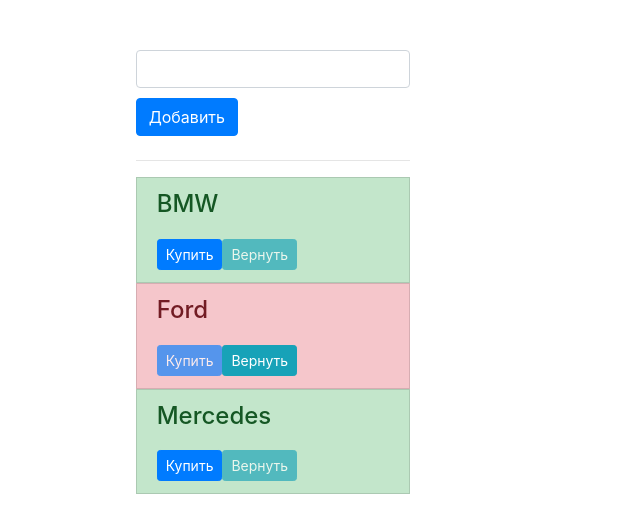
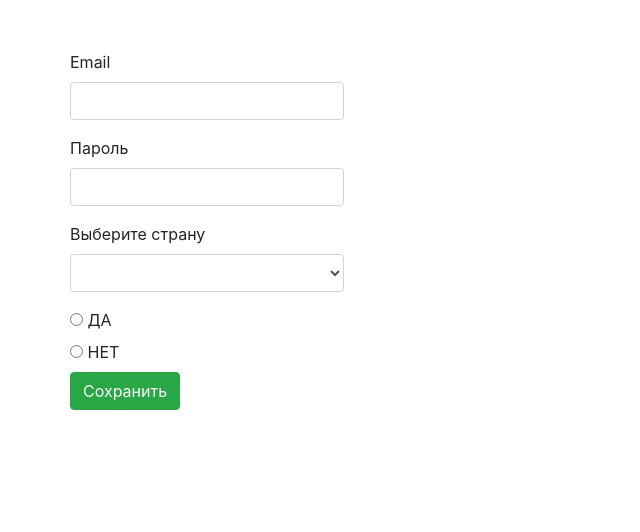
Before and after one commit to maxvanny2010/theory, an Angular app in the folder theoryapp/: page / in a window 1280 px wide. Shown: the top 532 px of the page, without its empty margins (0-640 px from the left). Built offline with nearby package versions, Linux system fonts and the light colour scheme.

Commit message:
forms template 7

```diff
--- a/theoryapp/src/app/app.component.html
+++ b/theoryapp/src/app/app.component.html
@@ -15,7 +15,8 @@
       <!--<app-swith></app-swith>-->
 <!--      <app-pipe></app-pipe>-->
       <!--<app-mypipe></app-mypipe>-->
-      <app-market></app-market>
+      <!--<app-market></app-market>-->
+      <app-form></app-form>
     </div>
   </div>
 </div>
--- a/theoryapp/src/app/app.module.ts
+++ b/theoryapp/src/app/app.module.ts
@@ -27,6 +27,8 @@
 import {MarketComponent} from './market/market.component';
 import {CarService} from "./market/car.service";
 import {ConsoleService} from "./market/console.service";
+import { FormComponent } from './form/form.component';
+import { FormsComponent } from './forms/forms.component';
 
 @NgModule({
   declarations: [
@@ -51,7 +53,9 @@
     DynamicFilterPipe,
     MarketCarComponent,
     MarketCarAddComponent,
-    MarketComponent
+    MarketComponent,
+    FormComponent,
+    FormsComponent
   ],
   imports: [
     BrowserModule,
--- /dev/null
+++ b/theoryapp/src/app/form/form.component.html
@@ -0,0 +1,27 @@
+<div class="col-xs-8 col-xs-offset-2">
+  <form (ngSubmit)="submitForm(form)" #form="ngForm">
+    <div class="form-group">
+      <label>Email</label>
+      <input type="text" class="form-control" ngModel name="email">
+    </div>
+    <div class="form-group">
+      <label>Пароль</label>
+      <input type="password" class="form-control" ngModel name="pass">
+    </div>
+    <div class="form-group">
+      <label>Выберите страну</label>
+      <select class="form-control" ngModel name="country">
+        <option value="ru">Россия</option>
+        <option value="by">Белоруссия</option>
+        <option value="ua">Украина</option>
+      </select>
+    </div>
+    <div class="radio" *ngFor="let ans of answers">
+      <label>
+        <input type="radio" [value]="ans.type" ngModel name="answer">
+        {{ans.text}}
+      </label>
+    </div>
+    <button class="btn btn-success" type="submit">Сохранить</button>
+  </form>
+</div>
--- /dev/null
+++ b/theoryapp/src/app/form/form.component.ts
@@ -0,0 +1,21 @@
+import {Component} from '@angular/core';
+import {NgForm} from "@angular/forms";
+
+@Component({
+  selector: 'app-form',
+  templateUrl: './form.component.html',
+  styleUrls: ['./form.component.css']
+})
+export class FormComponent {
+  answers = [{
+    type: 'yes',
+    text: 'ДА'
+  }, {
+    type: 'no',
+    text: 'НЕТ'
+  }];
+
+  submitForm(form: NgForm) {
+    console.log('Submitted!', form);
+  }
+}
--- /dev/null
+++ b/theoryapp/src/app/forms/forms.component.html
@@ -0,0 +1 @@
+<p>forms works!</p>
--- /dev/null
+++ b/theoryapp/src/app/forms/forms.component.ts
@@ -0,0 +1,15 @@
+import { Component, OnInit } from '@angular/core';
+
+@Component({
+  selector: 'app-forms',
+  templateUrl: './forms.component.html',
+  styleUrls: ['./forms.component.css']
+})
+export class FormsComponent implements OnInit {
+
+  constructor() { }
+
+  ngOnInit(): void {
+  }
+
+}
```
Also changed, not shown: theoryapp/src/app/form/form.component.css (added), theoryapp/src/app/forms/forms.component.css (added).
